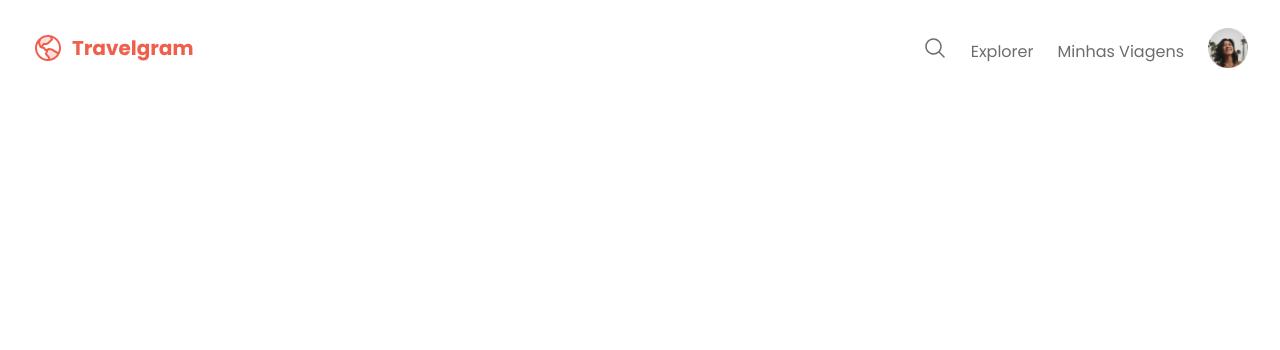
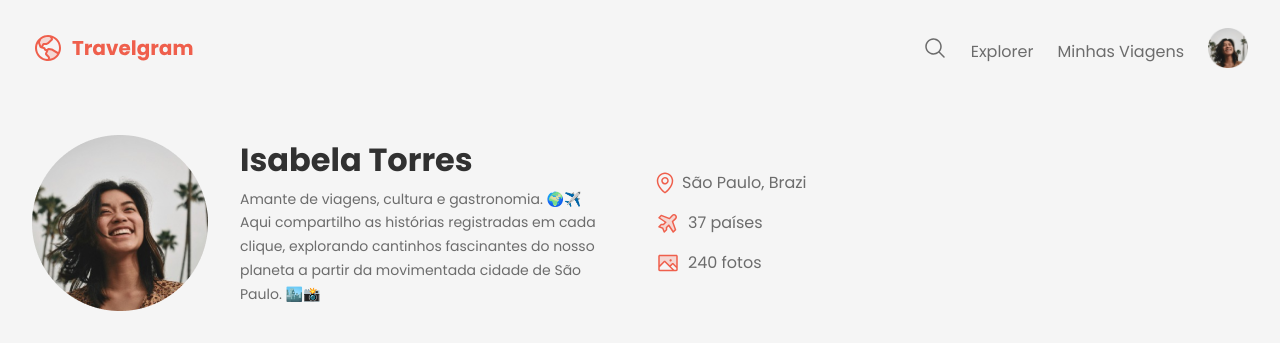
Before and after one commit to Malvino30-06/travelgam, a plain HTML site: page index.html in a window 1280 px wide. Drawn offline with Linux system fonts and the light colour scheme.

Commit message:
head pronto, m between

```diff
--- a/global.css
+++ b/global.css
@@ -16,8 +16,8 @@
     --font-family: "Poppins", "sans-serif";
     --text-lg: bold 32px/125% var(--font-family);
     --text: 16px/1.5 var(--font-family);
-    --text-md: 14px/175% var(--font-family);
-    --text-sm: 12px/175% var(--font-family);
+    --text-md: 14px/170% var(--font-family);
+    --text-sm: 12px/170% var(--font-family);
 }
 
 body {
@@ -43,6 +43,6 @@ a:hover {
     margin-inline: auto;
 }
 
-.surface-color {
+.surface {
     background-color: var(--surface-color);
 }
--- /dev/null
+++ b/header.css
@@ -0,0 +1,45 @@
+header {
+    padding-block: 32px;
+}
+
+header .container {
+    display: flex;
+    justify-content: space-between;
+    align-items: center;
+}
+
+#profile {
+    display: flex;
+    align-items: center;
+    gap: 32px;
+}
+
+#profile > div {
+    max-width: 384px;
+}
+
+#profile h1 {
+    font: var(--text-lg);
+    color: var(--text-color-primary);
+    margin-bottom: 8px;
+}
+
+
+#profile p {
+    font: var(--text-md);
+}
+
+#info {
+    list-style: none;
+    display: flex;
+    flex-direction: column;
+    gap: 16px;
+
+    width: 280px;
+}
+
+#info li {
+    display: flex;
+    align-items: center;
+    gap: 8px;
+}
--- a/index.css
+++ b/index.css
@@ -1,2 +1,3 @@
 @import url(global.css);
 @import url(nav.css);
+@import url(header.css);
--- a/index.html
+++ b/index.html
@@ -36,7 +36,34 @@
 
     </nav>
 </div>
-    <header></header>
+    <header class="surface">
+        <div class="container">
+            <div id="profile">
+                <img src="img/Profile pic.png" alt="Imagem de Isabela Torres">
+
+            <div>
+                <h1>Isabela Torres</h1>
+                <p>Amante de viagens, cultura e gastronomia. 🌍✈️  <br>
+                    Aqui compartilho as histórias registradas em cada clique, explorando cantinhos fascinantes do nosso planeta a partir da movimentada cidade de São Paulo. 🏙️📸</p>
+            </div>
+            <ul id="info">
+<li>
+    <img src="icons/Vector.svg" alt="Icone de mapa">
+    <span>São Paulo, Brazi</span>
+</li>
+<li>
+    <img src="icons/AirplaneTilt.svg" alt="Icone de avião">
+    <span>37 países</span>
+</li>
+<li>
+    <img src="icons/Image.svg" alt="Icone de imagem">
+    <span>240 fotos</span>
+</li>
+                </ul>
+
+        </div>
+    </header>
+</div>
 </body>
 
 </html>
```
